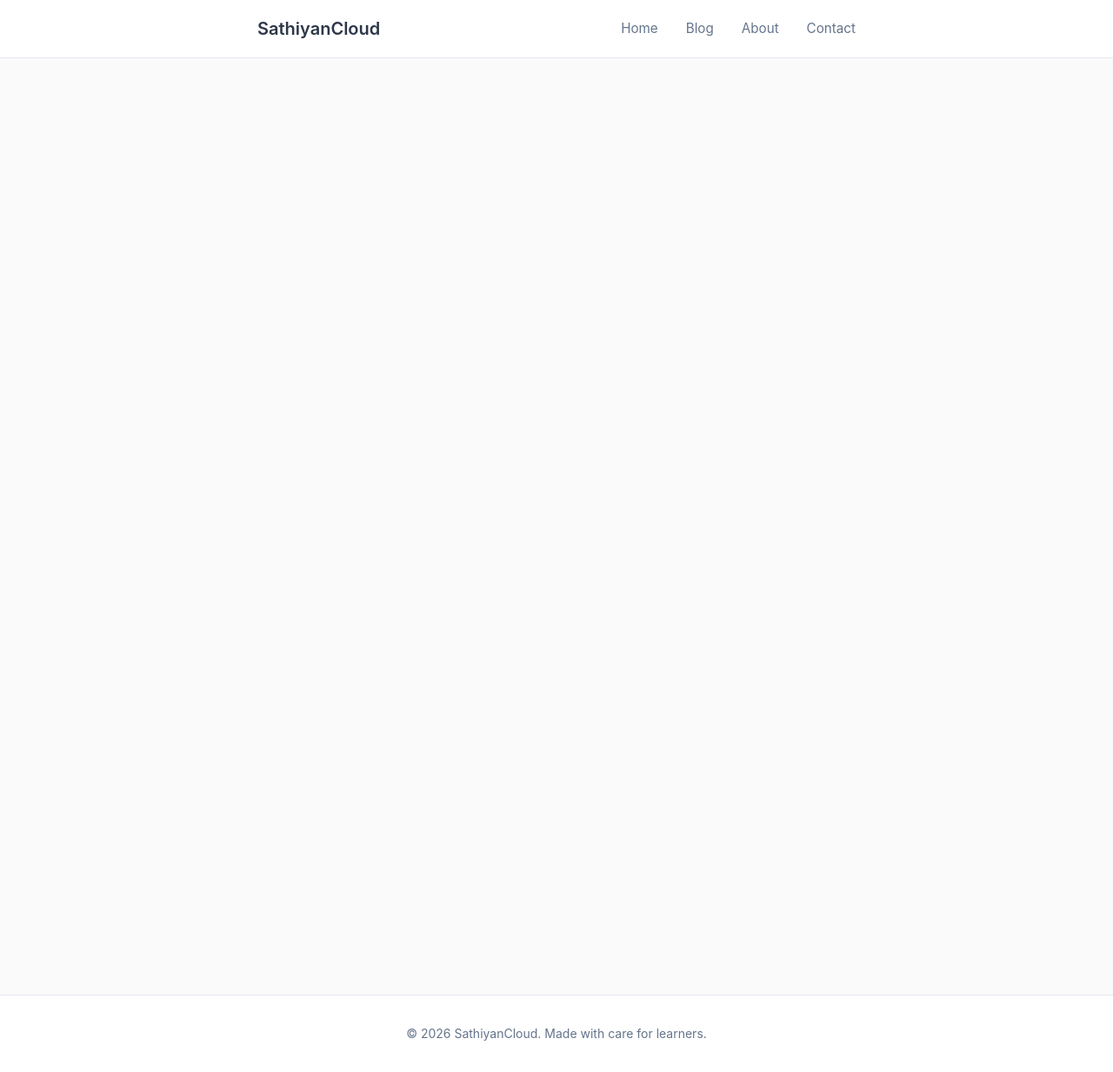
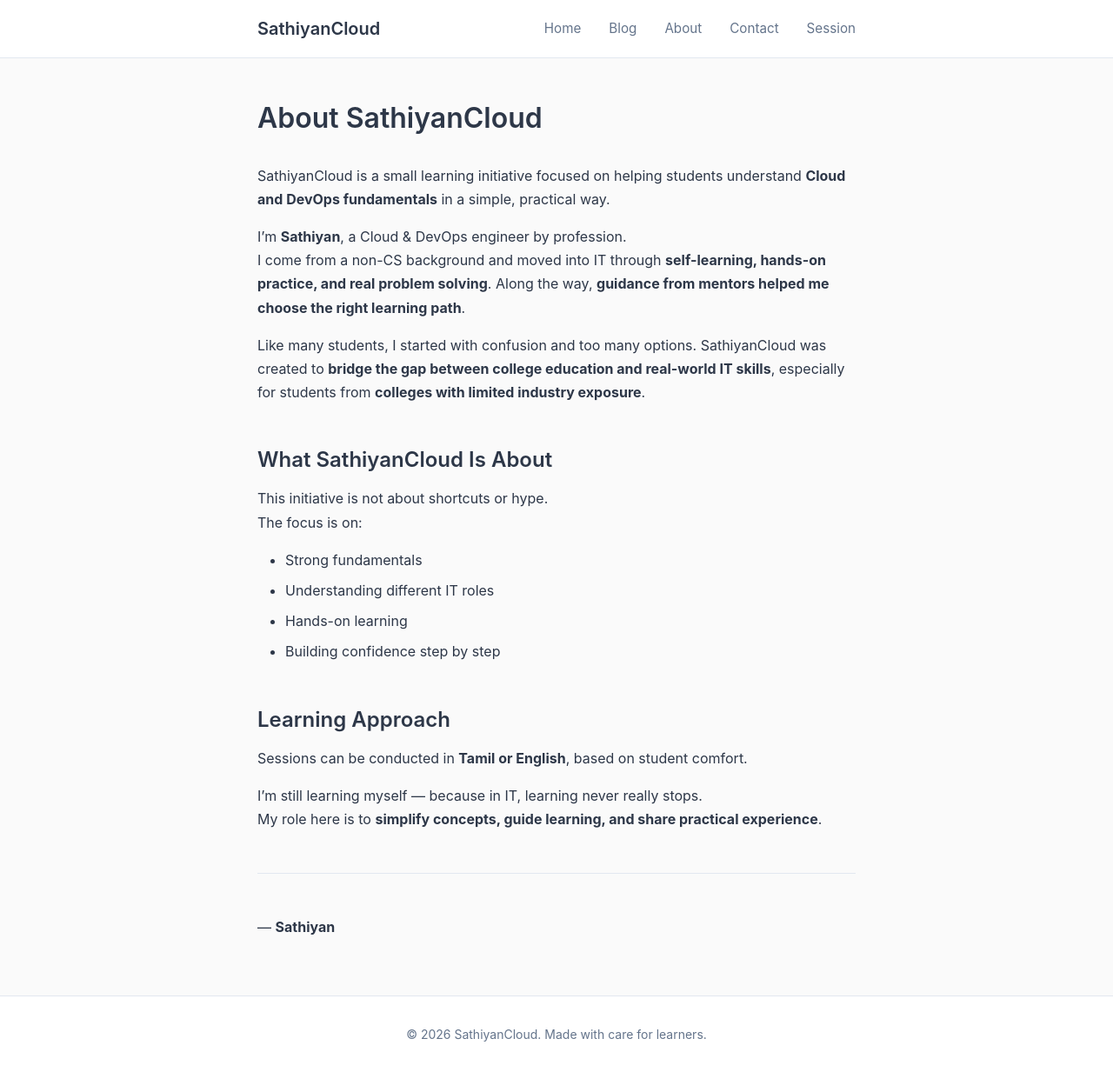
Before and after one commit to sathiyancloud/sathiyancloud.github.io, a Jekyll site: the page built from about.md, in a window 1280 px wide and 1233 px high. Shown: the whole window at 87% size. Built offline with Jekyll 4.4.1, drawn with Linux system fonts in a browser that asks for light colours; our own code applies the rules of GitHub Pages for plain Markdown files.

Commit message:
added about, session page

```diff
--- a/_config.yml
+++ b/_config.yml
@@ -21,3 +21,5 @@ navigation:
     url: /about
   - title: Contact
     url: /contact
+  - title: Session
+    url: /session
--- a/about.md
+++ b/about.md
@@ -0,0 +1,34 @@
+---
+layout: default
+title: About
+---
+
+# About SathiyanCloud
+
+SathiyanCloud is a small learning initiative focused on helping students understand **Cloud and DevOps fundamentals** in a simple, practical way.
+
+I’m **Sathiyan**, a Cloud & DevOps engineer by profession.
+I come from a non-CS background and moved into IT through **self-learning, hands-on practice, and real problem solving**. Along the way, **guidance from mentors helped me choose the right learning path**.
+
+Like many students, I started with confusion and too many options. SathiyanCloud was created to **bridge the gap between college education and real-world IT skills**, especially for students from **colleges with limited industry exposure**.
+
+## What SathiyanCloud Is About
+
+This initiative is not about shortcuts or hype.
+The focus is on:
+
+- Strong fundamentals
+- Understanding different IT roles
+- Hands-on learning
+- Building confidence step by step
+
+## Learning Approach
+
+Sessions can be conducted in **Tamil or English**, based on student comfort.
+
+I’m still learning myself — because in IT, learning never really stops.
+My role here is to **simplify concepts, guide learning, and share practical experience**.
+
+---
+
+— **Sathiyan**
```
Also changed, not shown: session.md (added, +64 -0 lines).
